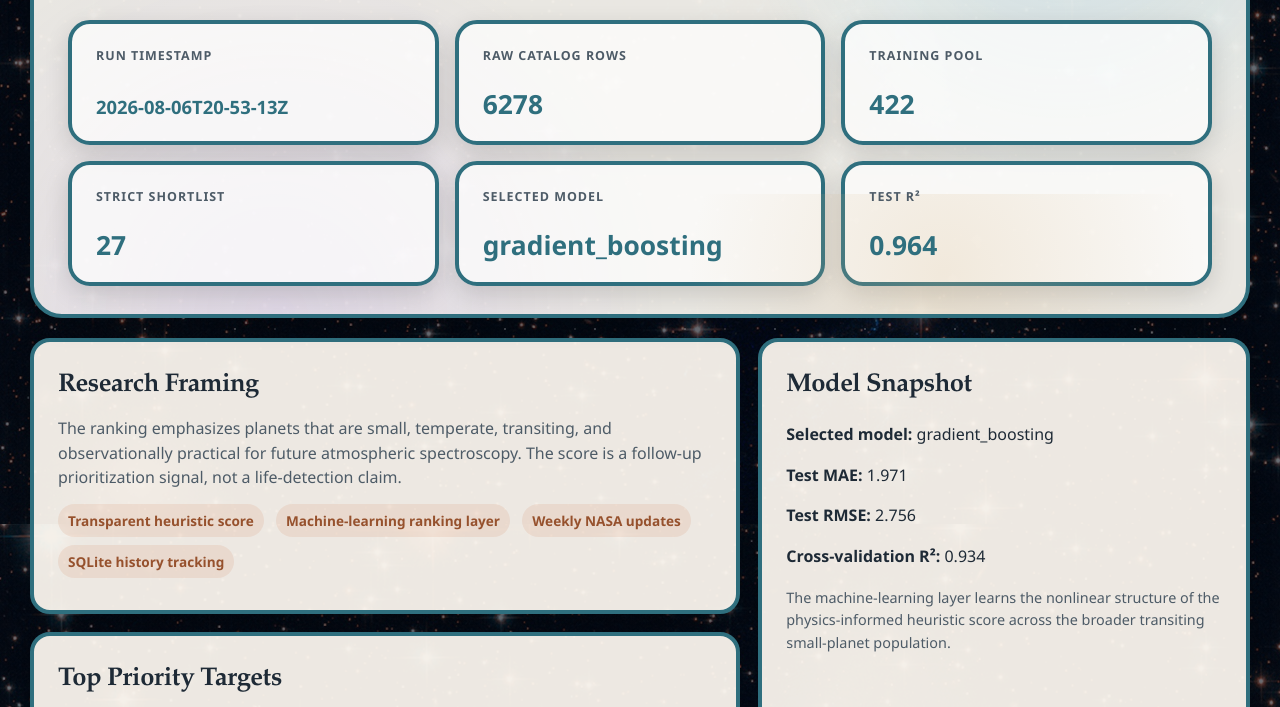
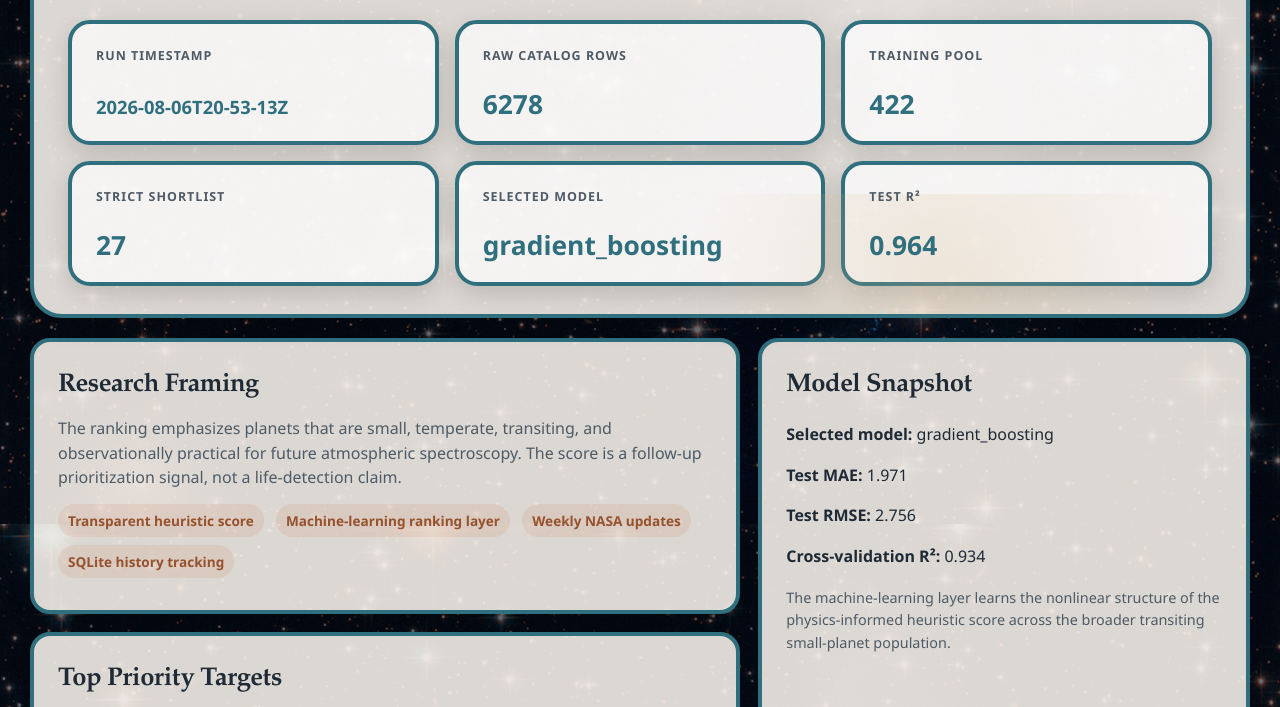
Before and after one commit to LucasL1230/exoplanet-dashboard, a plain HTML site: page index.html in a window 1280 px wide. Shown: the part 276-983 px from the top of the page. Drawn offline with Linux system fonts and the light colour scheme.

Commit message:
Update index.html

```diff
--- a/index.html
+++ b/index.html
@@ -1263,6 +1263,13 @@ border: 4px solid #2f6f7e;
 /* Keep only the scrollbar away from the corners */
 .leaderboard-frame .table-scroll::-webkit-scrollbar-track {
   margin-inline: 12px;
+}
+
+/* Transparent backgrounds for all main sections */
+.hero,
+.panel,
+.panel.nasa-explorer {
+  background: rgba(255, 250, 243, 0.86);
 }
 
   </style>
```
